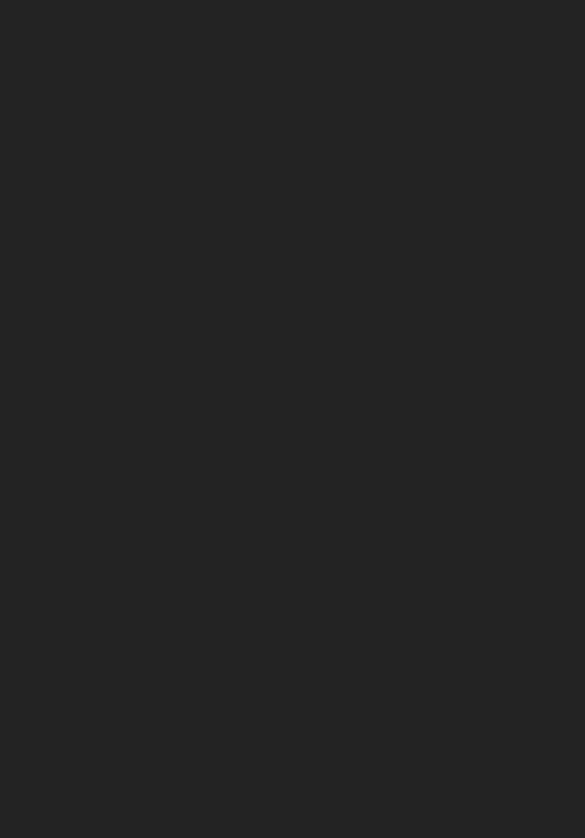
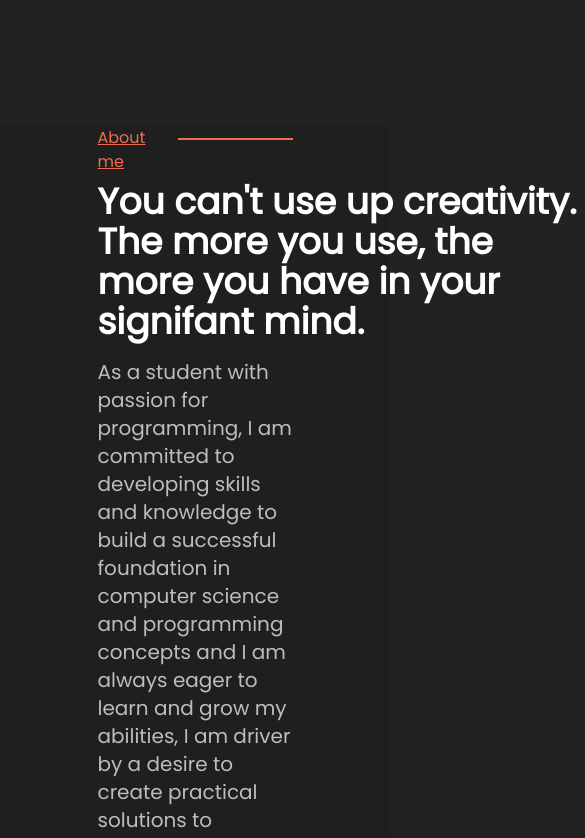
Before and after one commit to Rohithk2003/portfolio, a Next.js app: page / in a window 390 px wide. Shown: the part 1140-1978 px from the top of the page, 585 px wide, since content can reach past the window. Before the commit the page ends 1047 px from the top, so only its background shows below. Built offline with nearby package versions, Linux system fonts and the light colour scheme.

Commit message:
made about page responsive

```diff
--- a/components/about.tsx
+++ b/components/about.tsx
@@ -1,21 +1,21 @@
 export default function About() {
     return (
         <div id={"about"}
-             className={" relative top-full w-full bg-[#1f1f1f] grid md:grid-cols-2 grid-cols-1 md:grid-rows-1 grid-rows-2 "}>
-            <div className={"w-full p-44 pt-10"}>
+             className={"h-[100vh] absolute top-[150%] xl:top-full w-full bg-[#1f1f1f] flex flex-wrap justify-center"}>
+            <div className={"w-1/2 max-h-1/2  xl:mt-20 flex flex-col justify-center "}>
                 <div className={"w-full mb-2 flex flex-row"}>
                     <h4 className={"text-[#ef6c50] underline"}>About me </h4>
                     <div className={"w-44 flex justify- center align-middle   text-[#ef6c50]"}>
                         <hr className={"w-full h-[2px] border-0 mt-3 ml-5 bg-[#ef6c50] text-[#ef6c50]"}/>
                     </div>
                 </div>
-                <div className={"w-full  text-md text-white"}>
-                    <div className={" h-full w-[500px]  font-bold text-3xl"}>
+                <div className={"w-full   text-md text-white"}>
+                    <div className={"  w-[500px] mb-4 font-bold text-4xl"}>
                         You {`can't`} use up creativity.
                         The more you use, the more
                         you have in your signifant mind.
                     </div>
-                    <div className={"mt-6 text-sm text-[#bdbdbd] leading-6 min-w-full"}>
+                    <div className={" text-xl text-[#bdbdbd]  min-w-full"}>
                         As a student with passion for programming,
                         I am committed to developing skills and
                         knowledge to build a successful
@@ -32,14 +32,6 @@ export default function About() {
                     </div>
                 </div>
             </div>
-            <div className={"w-96 h-full"}>
-                <div className={"text-5xl mt-16 font-bold text-white w-[450px] h-24"}>Any Type of Query & Discussion
-                </div>
-                <div className={"text-lg mt-7 text-[#bdbdbd]"}>{`Let's`} talk with me</div>
-                <div className={" align-bottom h-36 justify-between flex items-end font-bold text-[#ef6f4a] text-2xl"}>
-                    <p className={"underline"}>rohithk652@gmail.com</p> <p className={"!no-underline"}><a
-                    href="mailto:rohithk652@gmail.com">→</a></p></div>
-            </div>
         </div>
     )
 }
--- a/components/main.tsx
+++ b/components/main.tsx
@@ -3,10 +3,10 @@ import profile from '../public/profile.jpg'
 
 export default function Main() {
     return (
-
+        <div className={""}>
         <div
-            className={"w-full h-[100vh] grid xl:grid-cols-3 grid-cols-1 xl:grid-rows-1 grid-rows-3 absolute      bg-[#222222] "}>
-            <div className={"xl:w-2/3  w-3/4 bg-[#222222] flex md:justify-start justify-center col-span-2 row-span-2"}>
+            className={"w-full  h-[100vh] grid xl:grid-cols-3 grid-cols-1 xl:grid-rows-1 grid-rows-3 absolute      bg-[#222222] "}>
+            <div className={"xl:w-2/3 max-h-1/2 w-3/4 bg-[#222222] flex md:justify-start justify-center col-span-2 row-span-2"}>
                 <div>
                     <div
                         className={"text-white mt-10 name-label font-bold relative text-9xl top-20 left-[10%] ml-20 z-[0]"}>Rohith
@@ -42,6 +42,7 @@ export default function Main() {
                     </div>
                 </div>
             </div>
+            </div>
         </div>
     )
 }
--- a/pages/index.tsx
+++ b/pages/index.tsx
@@ -11,7 +11,7 @@ export default function Home() {
         <>
             <Navbar/>
             <Main/>
-            {/*<About/>*/}
+            <About/>
             {/*<Services/>*/}
             {/*<Skills/>*/}
             {/*<ContactDetails/>*/}
```
